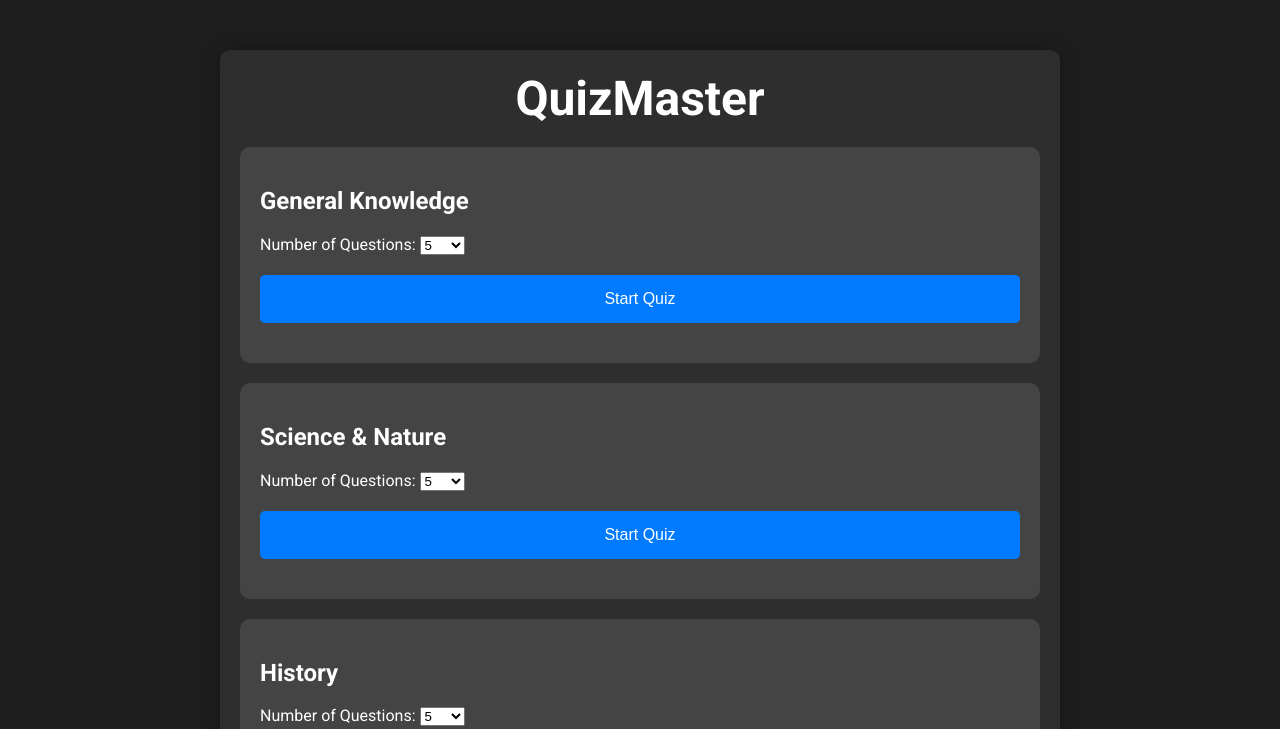
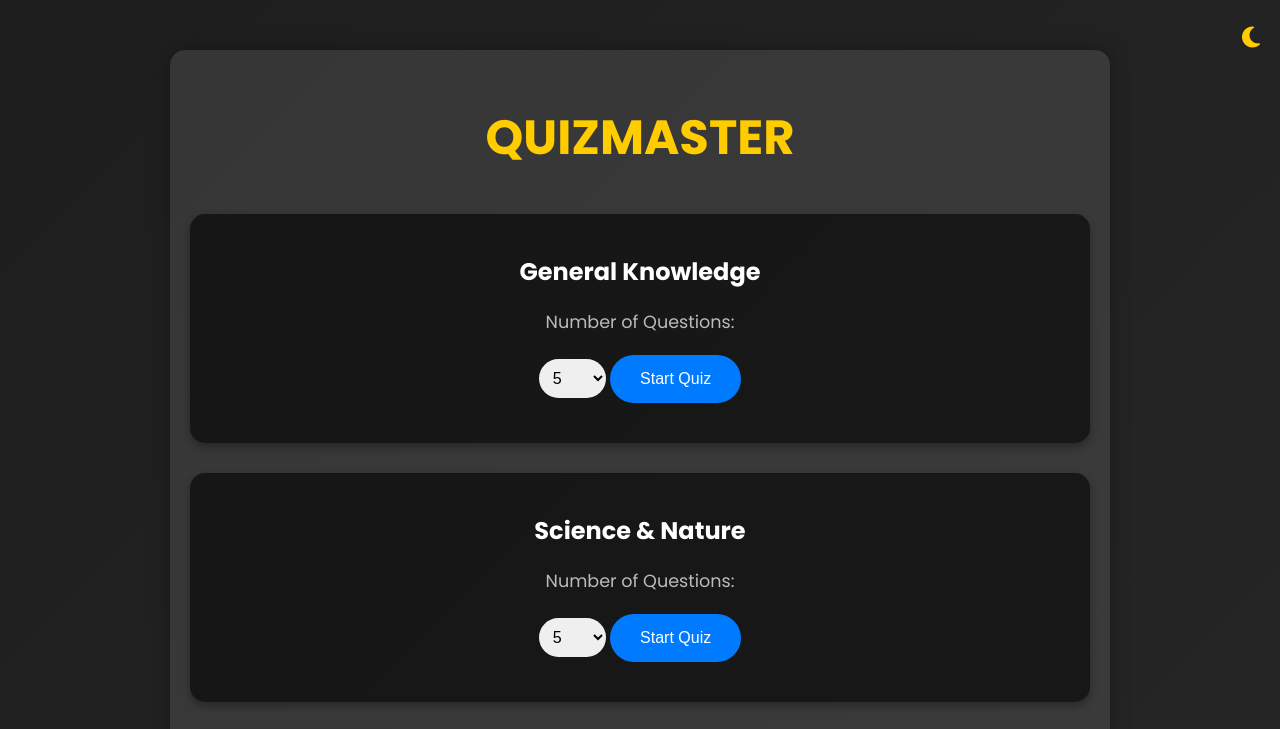
Before and after one commit to debjit-mandal/QuizMaster, a website: page index.html in a window 1280 px wide. Shown: the top 729 px of the page. Drawn offline with Linux system fonts and the light colour scheme.

Commit message:
Dark Mode added

```diff
--- a/index.html
+++ b/index.html
@@ -1,21 +1,32 @@
 <!DOCTYPE html>
 <html lang="en">
   <head>
-    <meta charset="UTF-8">
-    <meta name="viewport" content="width=device-width, initial-scale=1.0">
+    <meta charset="UTF-8" />
+    <meta name="viewport" content="width=device-width, initial-scale=1.0" />
     <title>QuizMaster</title>
-    <link rel="stylesheet" href="styles/style.css">
-    <link rel="preconnect" href="https://fonts.googleapis.com">
-    <link rel="preconnect" href="https://fonts.gstatic.com" crossorigin>
-    <link href="https://fonts.googleapis.com/css2?family=Roboto:wght@400;500;700&display=swap" rel="stylesheet">
+    <link rel="stylesheet" href="styles/style.css" />
+    <link rel="preconnect" href="https://fonts.googleapis.com" />
+    <link rel="preconnect" href="https://fonts.gstatic.com" crossorigin />
+    <link
+      href="https://fonts.googleapis.com/css2?family=Poppins:wght@400;500;600;700&display=swap"
+      rel="stylesheet"
+    />
+    <script
+      src="https://kit.fontawesome.com/a076d05399.js"
+      crossorigin="anonymous"
+    ></script>
   </head>
   <body class="dark-mode">
+    <div class="theme-toggle" id="theme-toggle">
+      <i class="fas fa-moon"></i>
+    </div>
     <div class="container">
       <header>
         <h1>QuizMaster</h1>
       </header>
-        <div id="quiz-list"></div>
+      <div id="quiz-list" class="quiz-list"></div>
     </div>
     <script src="scripts/main.js"></script>
+    <script src="scripts/theme.js"></script>
   </body>
 </html>
--- a/scripts/highscores.js
+++ b/scripts/highscores.js
@@ -9,10 +9,4 @@ document.addEventListener('DOMContentLoaded', () => {
         `;
         highscoresList.appendChild(scoreItem);
     });
-
-    const theme = localStorage.getItem('theme');
-    if (theme === 'light') {
-        document.body.classList.remove('dark-mode');
-        document.body.classList.add('light-mode');
-    }
 });
--- a/scripts/main.js
+++ b/scripts/main.js
@@ -21,12 +21,6 @@ document.addEventListener('DOMContentLoaded', () => {
                 quizList.appendChild(quizItem);
             });
         });
-
-    const theme = localStorage.getItem('theme');
-    if (theme === 'light') {
-        document.body.classList.remove('dark-mode');
-        document.body.classList.add('light-mode');
-    }
 });
 
 function startQuiz(index) {
--- a/scripts/quiz.js
+++ b/scripts/quiz.js
@@ -17,12 +17,6 @@ document.addEventListener('DOMContentLoaded', () => {
             displayQuestion(quizData.questions[currentQuestionIndex]);
             startTimer();
         });
-
-    const theme = localStorage.getItem('theme');
-    if (theme === 'light') {
-        document.body.classList.remove('dark-mode');
-        document.body.classList.add('light-mode');
-    }
 });
 
 function displayQuestion(question) {
--- a/scripts/summary.js
+++ b/scripts/summary.js
@@ -20,12 +20,6 @@ document.addEventListener('DOMContentLoaded', () => {
     });
 
     saveHighScore(score, time);
-
-    const theme = localStorage.getItem('theme');
-    if (theme === 'light') {
-        document.body.classList.remove('dark-mode');
-        document.body.classList.add('light-mode');
-    }
 });
 
 function saveHighScore(score, time) {
--- /dev/null
+++ b/scripts/theme.js
@@ -0,0 +1,19 @@
+document.addEventListener('DOMContentLoaded', () => {
+    const themeToggle = document.getElementById('theme-toggle');
+    const body = document.body;
+    const currentTheme = localStorage.getItem('theme');
+
+    if (currentTheme) {
+        body.classList.toggle('dark-mode', currentTheme === 'dark');
+        body.classList.toggle('light-mode', currentTheme === 'light');
+        themeToggle.innerHTML = currentTheme === 'dark' ? '<i class="fas fa-moon"></i>' : '<i class="fas fa-sun"></i>';
+    }
+
+    themeToggle.addEventListener('click', () => {
+        body.classList.toggle('dark-mode');
+        body.classList.toggle('light-mode');
+        const newTheme = body.classList.contains('dark-mode') ? 'dark' : 'light';
+        localStorage.setItem('theme', newTheme);
+        themeToggle.innerHTML = newTheme === 'dark' ? '<i class="fas fa-moon"></i>' : '<i class="fas fa-sun"></i>';
+    });
+});
--- a/styles/style.css
+++ b/styles/style.css
@@ -1,90 +1,93 @@
 /* Global Styles */
 body {
-    font-family: 'Roboto', sans-serif;
+  font-family: "Poppins", sans-serif;
   margin: 0;
   padding: 0;
-    background-color: #1e1e1e;
+  background: linear-gradient(135deg, #1e1e1e 0%, #333333 100%);
   color: #ffffff;
   transition: background-color 0.3s, color 0.3s;
 }
 
-.light-mode {
-    background-color: #f4f4f4;
-    color: #333333;
+.container {
+  max-width: 900px;
+  margin: 50px auto;
+  padding: 20px;
+  background: rgba(255, 255, 255, 0.1);
+  box-shadow: 0 0 20px rgba(0, 0, 0, 0.3);
+  border-radius: 15px;
+  transition: background-color 0.3s;
+  text-align: center;
 }
 
-.container {
-    max-width: 800px;
-    margin: 50px auto;
-    padding: 20px;
-    background-color: #2e2e2e;
-    box-shadow: 0 0 20px rgba(0, 0, 0, 0.3);
-    border-radius: 10px;
-    transition: background-color 0.3s;
+.theme-toggle {
+  position: fixed;
+  top: 20px;
+  right: 20px;
+  cursor: pointer;
+  font-size: 1.5em;
+  color: #ffcc00;
+  transition: color 0.3s;
 }
 
-.light-mode .container {
-    background-color: #ffffff;
+.theme-toggle:hover {
+  color: #ffffff;
 }
 
 h1 {
-    text-align: center;
   font-size: 3em;
   margin-bottom: 20px;
+  color: #ffcc00;
+  text-transform: uppercase;
 }
 
-#quiz-list, #summary-container, #highscores-list {
-    margin-top: 20px;
+#quiz-list,
+#summary-container,
+#highscores-list {
+  margin-top: 30px;
 }
 
-button, .btn {
-    display: block;
-    width: 100%;
-    padding: 15px;
+button,
+.btn {
+  display: inline-block;
+  padding: 15px 30px;
   margin: 20px 0;
   background-color: #007bff;
   color: #ffffff;
   border: none;
-    border-radius: 5px;
+  border-radius: 50px;
   cursor: pointer;
   font-size: 16px;
   transition: background-color 0.3s, transform 0.3s;
-    text-align: center;
   text-decoration: none;
 }
 
-button:hover, .btn:hover {
+button:hover,
+.btn:hover {
   background-color: #0056b3;
   transform: translateY(-2px);
 }
 
-#progress, #timer {
+.progress,
+.timer {
   text-align: center;
   margin: 20px 0;
   font-size: 18px;
 }
 
-#timer {
+.timer {
   color: #ff0000;
 }
 
 header {
-    display: flex;
-    justify-content: center;
-    align-items: center;
-    margin-bottom: 20px;
-}
-
-header h1 {
-    margin: 0;
+  margin-bottom: 40px;
 }
 
 .correct {
-    color: green;
+  color: #28a745;
 }
 
 .incorrect {
-    color: red;
+  color: #dc3545;
 }
 
 .option-button {
@@ -92,10 +95,10 @@ header h1 {
   width: 100%;
   padding: 15px;
   margin: 10px 0;
-    background-color: #333;
+  background-color: #444;
   color: #fff;
   border: none;
-    border-radius: 5px;
+  border-radius: 50px;
   cursor: pointer;
   transition: background-color 0.3s, transform 0.3s;
 }
@@ -106,21 +109,38 @@ header h1 {
 }
 
 .option-button.correct {
-    background-color: green;
+  background-color: #28a745;
 }
 
 .option-button.incorrect {
-    background-color: red;
+  background-color: #dc3545;
 }
 
 .quiz-item {
-    background-color: #444;
+  background-color: rgba(0, 0, 0, 0.6);
   padding: 20px;
-    border-radius: 10px;
-    margin-bottom: 20px;
-    transition: transform 0.3s;
+  border-radius: 15px;
+  margin-bottom: 30px;
+  transition: transform 0.3s, box-shadow 0.3s;
+  box-shadow: 0 4px 8px rgba(0, 0, 0, 0.3);
 }
 
 .quiz-item:hover {
   transform: translateY(-5px);
+  box-shadow: 0 8px 16px rgba(0, 0, 0, 0.3);
 }
+
+label {
+  font-size: 1.1em;
+  margin-top: 10px;
+  display: block;
+  color: #bbb;
+}
+
+select {
+  padding: 10px;
+  border-radius: 50px;
+  border: none;
+  font-size: 1em;
+  margin-top: 10px;
+}
```
Also changed, not shown: generate-quiz-data.js (+5 -6 lines), highscores.html (+18 -7 lines), quiz.html (+30 -12 lines), summary.html (+19 -8 lines). Lines whose indentation alone changed are shown as unchanged.
